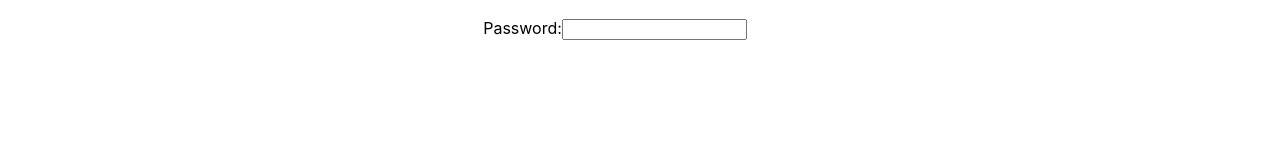
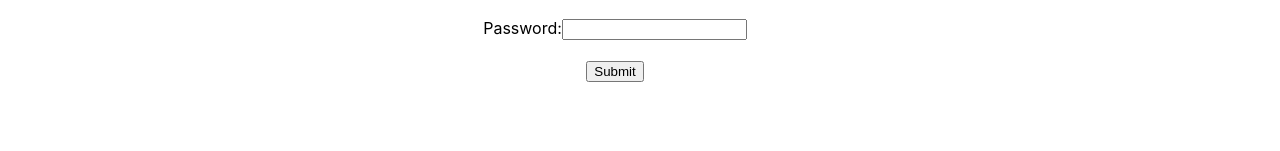
Before and after one commit to nickgc91/chelsea-app-client, a React (Create React App) app in the folder client/: page /login in a window 1280 px wide. Shown: the part 324-475 px from the top of the page. Built offline with nearby package versions, Linux system fonts and the light colour scheme.

Commit message:
made updates to update page

```diff
--- a/client/src/components/Login.js
+++ b/client/src/components/Login.js
@@ -2,17 +2,36 @@ import React from "react";
 import "../css/login.css";
 
 class Login extends React.Component {
-  loginUser = (username, password) => {
-      console.log(username)
+
+  state= {
+    loggedIn: false,
+    showForm: true,
+    username: null
+  }
+
+  loginUser = e => {
+    e.preventDefault()
+    this.setState({
+      loggedIn: true,
+      username: e.target.username.value,
+      showForm: false
+    })
+      e.target.username.value = ''
+      e.target.password.value = ''
   };
 
   render() {
     return (
       <div>
         <div className="loginForm">
+          {this.state.loggedIn ?
+          <div>
+            <h1>Welcome back {this.state.username}</h1>
+          </div> : null }
+          {this.state.showForm ?
           <div className="form">
             <form  onSubmit={(username, password) => this.loginUser(username, password)}>
-                <label >
+                <label>
                     Username:
                     <input type='text' name='username'/>
                 </label>
@@ -21,8 +40,14 @@ class Login extends React.Component {
                     Password:
                     <input type='password' name='password'/>
                 </label>
+                <br></br>
+                <br></br>
+                <button
+                onSubmit={e => this.loginUser(e)}>
+                  Submit
+                </button>
             </form>
-          </div>
+          </div> : null }
         </div>
       </div>
     );
```
